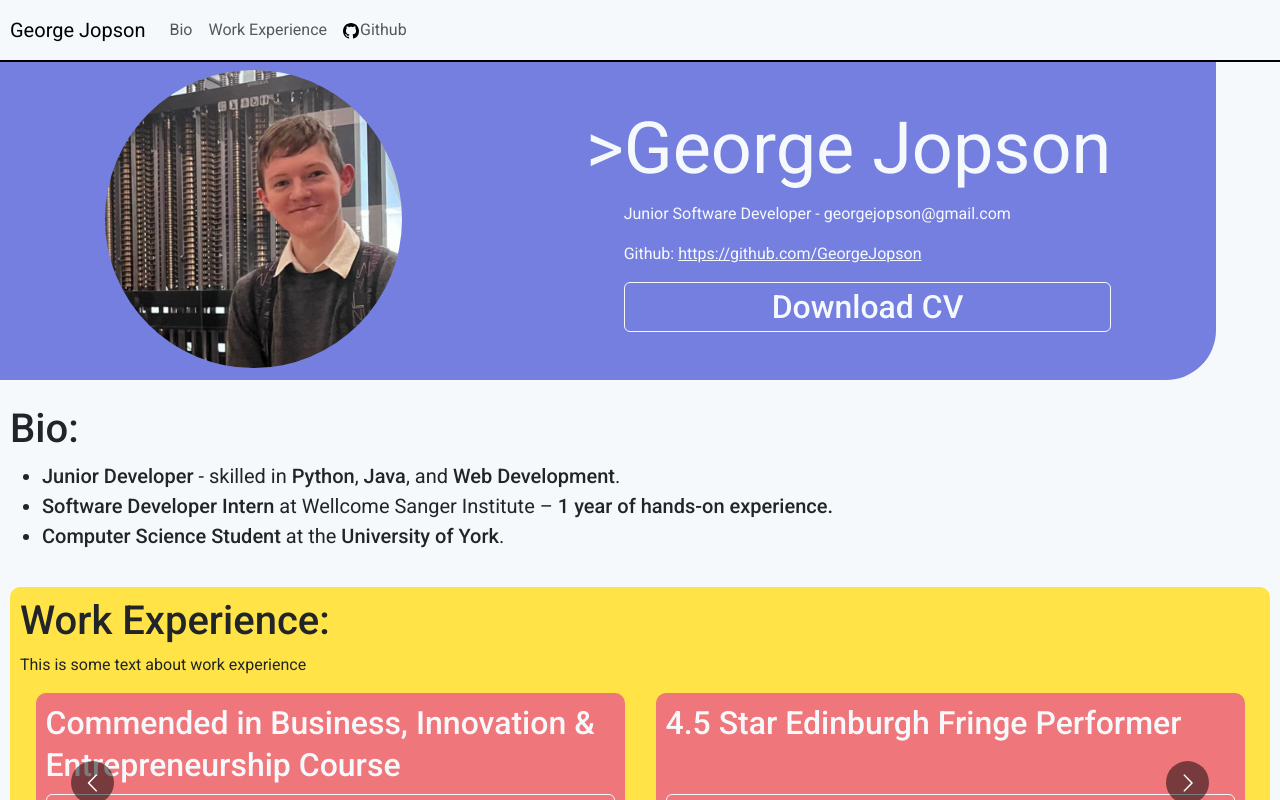
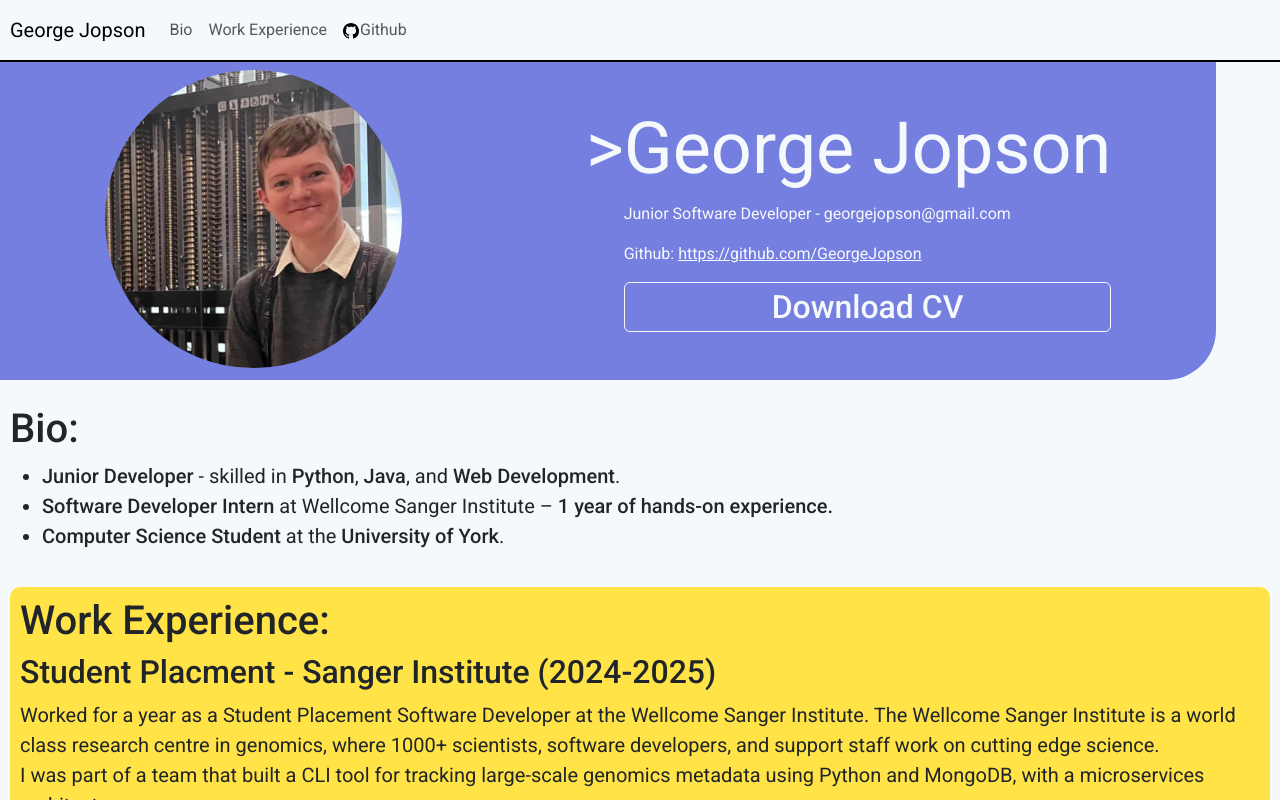
Before and after one commit to GeorgeJopson/GeorgeJopson.github.io, a React (Create React App) app: page / in a window 1280 px wide. Shown: the top 800 px of the page. Built offline with nearby package versions, Linux system fonts and the light colour scheme.

Commit message:
Added content to work experience section

```diff
--- a/src/AchievementCarousel/achievements.json
+++ b/src/AchievementCarousel/achievements.json
@@ -1,28 +1,24 @@
 {
   "achievements":[
     {
-      "title":"Russel Group Uni Student (York)",
-      "content":"I attend the prestigious University of York (Russel Group) completing my BEng in Computer Science."
+      "title":"Agile Development - Sanger",
+      "content":"The team I worked with at the Wellcome Sanger Institute used Scrum. I lead stand-ups (daily scrum meetings) and contributed to planning and estimation in sprint planning."
     },
     {
-      "title":"Commended in Business, Innovation & Entrepreneurship Course",
-      "content":"I took an optional module on businesses development, focusing on early stages of project ideation. I worked in a team to pitch an ethical social media company in a “Dragon’s Den” type scenario. Our idea received a commended award and progressed to a second round of university wide pitching."
+      "title":"Microservices",
+      "content":"The system we were building was based on a microservice architecture."
     },
     {
-      "title":"4.5 Star Edinburgh Fringe Performer",
-      "content":"I am the co-ordinary committee member for Comedy Society at the University of York and a member of the improvised comedy troupe the Shambles. With the Shambles I performed nightly in a 4.5 star run at the Edinburgh Fringe for two and a half weeks. This taught me teamwork to a high level in stressful environments, as we had to work collaboratively to build scenes together."
+      "title":"Test Driven Development",
+      "content":"Used test driven development to make software. Refactor the test suites to use pytest instead of unittest."
     },
     {
-      "title":"Year of Development Experience at Sanger",
-      "content":"I worked for a year at the Wellcome Sanger Institute as a Software Developer."
+      "title":"Lead research into MongoDB",
+      "content":"Lead team into using MongoDB by organising meetings with the database support team, and then researching MongoDB to help decide how we were going to use it"
     },
     {
-      "title":"Proficient in Python, Java, and Web Dev",
-      "content":"Proficient in Python because I worked for a year using it. Used Java heavily in university. Proficient in basic web development, such as React which was used to create this website."
-    },
-    {
-      "title":"Six 90%-100% Uni Module Grades",
-      "content":"Achieved top tier grades in Uni."
+      "title":"Web Development",
+      "content":"Was part of a two person team involved in refactoring an old site made in React to meet the needs of a new client."
     }
   ]
 }
--- a/src/WorkExperience/WorkExperience.css
+++ b/src/WorkExperience/WorkExperience.css
@@ -5,3 +5,7 @@
   text-align: left;
   padding: 10px;
 }
+
+.workExperienceDescription{
+  font-size: 1.25em;
+}
--- a/src/WorkExperience/WorkExperience.js
+++ b/src/WorkExperience/WorkExperience.js
@@ -7,7 +7,15 @@ function WorkExperience(){
   return (
     <div className='containerBox' id="work-experience">
       <h1 className="robotoMedium">Work Experience:</h1>
-      <p className="robotoRegular">This is some text about work experience</p>
+
+      <h2 className="robotoMedium">Student Placment - Sanger Institute (2024-2025)</h2>
+      <p className="robotoRegular workExperienceDescription">
+        Worked for a year as a Student Placement Software Developer at the Wellcome Sanger Institute.
+        The Wellcome Sanger Institute is a world class research centre in genomics, where 1000+ scientists, software developers, and support staff work
+        on cutting edge science.
+        <br/>
+        I was part of a team that built a CLI tool for tracking large-scale genomics metadata using Python and MongoDB, with a microservices architecture.
+      </p>
       <AchievementCarousel />
     </div>
 
```
